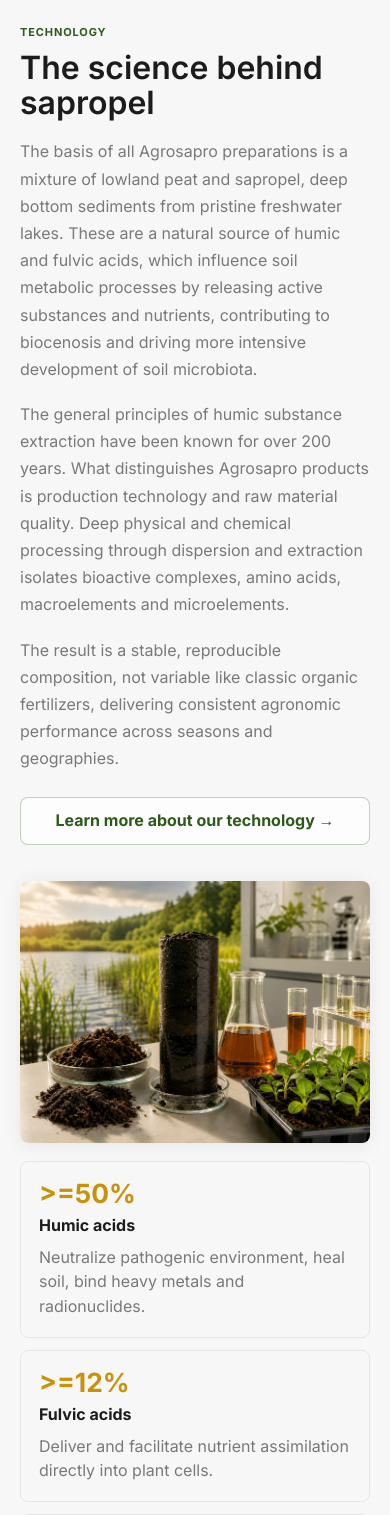
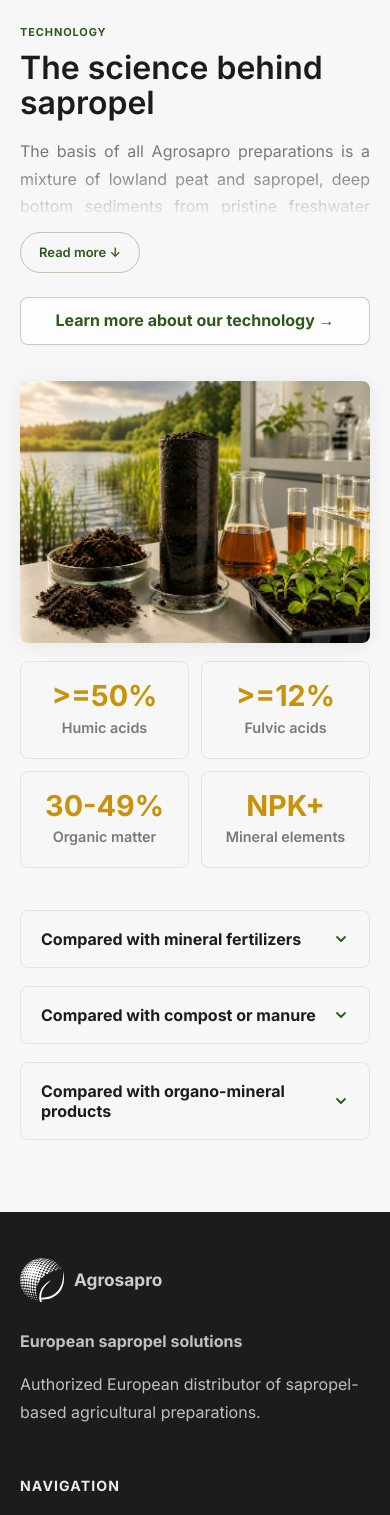
Before and after one commit to msagrosolver/agrosapro, a React (Vite) app: page / in a window 390 px wide. Shown: the part 2860-4375 px from the top of the page. Built offline with nearby package versions, Linux system fonts and the light colour scheme.

Commit message:
“mobile_home_technologies”

```diff
--- a/src/components/Technology/Technology.css
+++ b/src/components/Technology/Technology.css
@@ -28,9 +28,10 @@
   object-fit: cover;
 }
 
+/* Composition grid — always 2x2 */
 .technology__composition {
   display: grid;
-  grid-template-columns: 1fr;
+  grid-template-columns: repeat(2, minmax(0, 1fr));
   gap: 12px;
 }
 
@@ -42,20 +43,24 @@
 }
 
 .composition-card {
-  padding: 18px;
+  padding: 20px 16px;
+  text-align: center;
 }
 
 .composition-card strong {
   display: block;
   color: var(--color-accent);
-  font-size: 1.65rem;
+  font-size: 1.8rem;
+  font-weight: 700;
   line-height: 1;
 }
 
 .composition-card h3 {
-  margin: 10px 0 0;
-  font-size: 1rem;
-  line-height: 1.2;
+  margin: 8px 0 0;
+  font-size: 0.9rem;
+  font-weight: 600;
+  color: var(--color-text-muted);
+  line-height: 1.3;
 }
 
 .composition-card p,
@@ -82,12 +87,132 @@
   line-height: 1.25;
 }
 
-@media (min-width: 720px) {
-  .technology__composition {
-    grid-template-columns: repeat(2, minmax(0, 1fr));
+/* Collapsible text body */
+.technology__copy-body p {
+  text-align: justify;
+}
+
+@media (max-width: 719px) {
+  .technology__copy-body.is-collapsed {
+    max-height: 100px;
+    overflow: hidden;
+    position: relative;
+  }
+
+  .technology__copy-body.is-collapsed::after {
+    content: '';
+    position: absolute;
+    bottom: 0;
+    left: 0;
+    right: 0;
+    height: 48px;
+    background: linear-gradient(to bottom, transparent, var(--color-bg-section));
+    pointer-events: none;
+  }
+
+  .technology__copy-body.is-expanded {
+    max-height: none;
   }
 }
 
+@media (min-width: 720px) {
+  .technology__copy-body.is-collapsed,
+  .technology__copy-body.is-expanded {
+    max-height: none !important;
+    overflow: visible !important;
+  }
+
+  .technology__copy-body.is-collapsed::after {
+    display: none;
+  }
+}
+
+/* Read more button */
+.technology__read-more {
+  display: none;
+  align-items: center;
+  gap: 6px;
+  margin-top: 12px;
+  background: transparent;
+  border: 1.5px solid rgba(45, 90, 27, 0.3);
+  border-radius: 999px;
+  padding: 8px 18px;
+  font-size: 13px;
+  font-weight: 600;
+  color: var(--color-primary);
+  cursor: pointer;
+  transition: background 0.2s ease, border-color 0.2s ease;
+}
+
+.technology__read-more:hover {
+  background: var(--color-primary-light);
+  border-color: var(--color-primary);
+}
+
+@media (max-width: 719px) {
+  .technology__read-more {
+    display: inline-flex;
+  }
+}
+
+/* Accordion comparison cards */
+.comparison-card--accordion {
+  padding: 0;
+  overflow: hidden;
+}
+
+.comparison-card__trigger {
+  display: flex;
+  align-items: center;
+  justify-content: space-between;
+  width: 100%;
+  padding: 18px 20px;
+  background: transparent;
+  border: none;
+  cursor: pointer;
+  text-align: left;
+  font-size: 1rem;
+  font-weight: 700;
+  color: var(--color-text);
+  line-height: 1.25;
+  gap: 12px;
+}
+
+.comparison-card__trigger:hover {
+  background: rgba(45, 90, 27, 0.04);
+}
+
+.comparison-card__chevron {
+  flex-shrink: 0;
+  color: var(--color-primary);
+  transition: transform 0.25s ease;
+}
+
+.comparison-card--accordion.is-open .comparison-card__chevron {
+  transform: rotate(180deg);
+}
+
+.comparison-card__body {
+  max-height: 0;
+  overflow: hidden;
+  transition: max-height 0.3s ease, padding 0.3s ease;
+  padding: 0 20px;
+}
+
+.comparison-card--accordion.is-open .comparison-card__body {
+  max-height: 300px;
+  padding: 0 20px 18px;
+}
+
+.comparison-card__body p {
+  margin: 0;
+  text-align: justify;
+  color: var(--color-text-muted);
+  line-height: 1.7;
+  font-size: 0.95rem;
+}
+
+/* Desktop: comparisons stay as 3-col grid, accordion still works but all open */
 @media (min-width: 980px) {
   .technology__layout {
     grid-template-columns: minmax(0, 0.92fr) minmax(420px, 1fr);
@@ -98,4 +223,19 @@
   .technology__comparisons {
     grid-template-columns: repeat(3, minmax(0, 1fr));
   }
+
+  .comparison-card--accordion.is-open .comparison-card__body,
+  .comparison-card--accordion .comparison-card__body {
+    max-height: none;
+    padding: 0 20px 20px;
+  }
+
+  .comparison-card__chevron {
+    display: none;
+  }
+
+  .comparison-card__trigger {
+    cursor: default;
+    pointer-events: none;
+  }
 }
--- a/src/components/Technology/Technology.jsx
+++ b/src/components/Technology/Technology.jsx
@@ -1,3 +1,4 @@
+import { useState } from 'react';
 import { Link } from 'react-router-dom';
 import technologyImage from '../../assets/technology-sapropel.jpg';
 import './Technology.css';
@@ -41,6 +42,9 @@
 ];
 
 function Technology() {
+  const [textExpanded, setTextExpanded] = useState(false);
+  const [openComparison, setOpenComparison] = useState(null);
+
   return (
     <section id="technology" className="technology section section--cream">
       <div className="container">
@@ -48,6 +52,7 @@
           <div className="technology__copy">
             <p className="eyebrow">Technology</p>
             <h2 className="section-heading">The science behind sapropel</h2>
+            <div className={`technology__copy-body ${textExpanded ? 'is-expanded' : 'is-collapsed'}`}>
               <p>
                 The basis of all Agrosapro preparations is a mixture of lowland peat and sapropel, deep bottom sediments
                 from pristine freshwater lakes. These are a natural source of humic and fulvic acids, which influence soil
@@ -64,6 +69,14 @@
                 The result is a stable, reproducible composition, not variable like classic organic fertilizers, delivering
                 consistent agronomic performance across seasons and geographies.
               </p>
+            </div>
+            <button
+              className="technology__read-more"
+              onClick={() => setTextExpanded((v) => !v)}
+              type="button"
+            >
+              {textExpanded ? 'Show less ↑' : 'Read more ↓'}
+            </button>
             <Link
               to="/technology"
               className="button button--outline"
@@ -82,7 +95,6 @@
                 <article className="composition-card" key={item.label}>
                   <strong>{item.value}</strong>
                   <h3>{item.label}</h3>
-                  <p>{item.text}</p>
                 </article>
               ))}
             </div>
@@ -91,9 +103,35 @@
 
         <div className="technology__comparisons" aria-label="Agrosapro advantages">
           {comparisons.map((item) => (
-            <article className="comparison-card" key={item.title}>
-              <h3>{item.title}</h3>
+            <article
+              key={item.title}
+              className={`comparison-card comparison-card--accordion ${openComparison === item.title ? 'is-open' : ''}`}
+            >
+              <button
+                className="comparison-card__trigger"
+                onClick={() => setOpenComparison(openComparison === item.title ? null : item.title)}
+                type="button"
+              >
+                <span>{item.title}</span>
+                <svg
+                  className="comparison-card__chevron"
+                  width="16"
+                  height="16"
+                  viewBox="0 0 16 16"
+                  fill="none"
+                >
+                  <path
+                    d="M4 6l4 4 4-4"
+                    stroke="currentColor"
+                    strokeWidth="1.8"
+                    strokeLinecap="round"
+                    strokeLinejoin="round"
+                  />
+                </svg>
+              </button>
+              <div className="comparison-card__body">
                 <p>{item.text}</p>
+              </div>
             </article>
           ))}
         </div>
```
Lines whose indentation alone changed are shown as unchanged.
